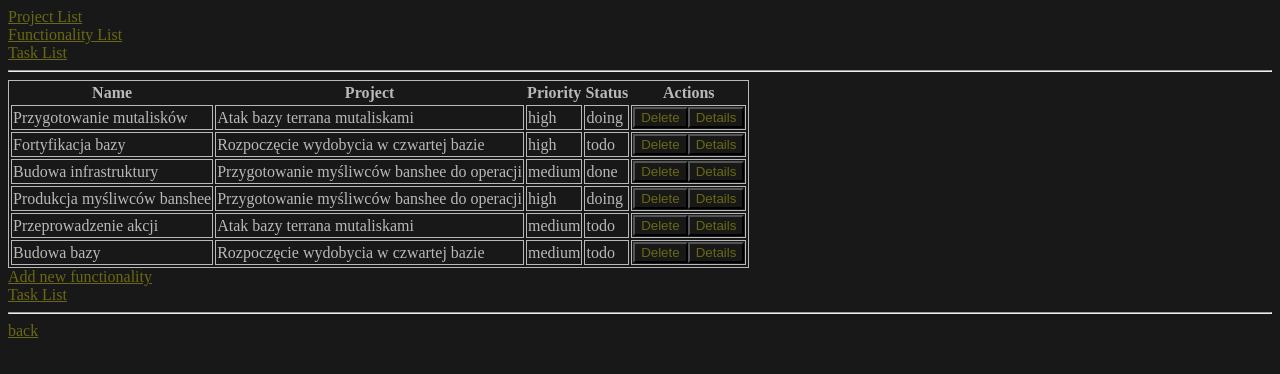
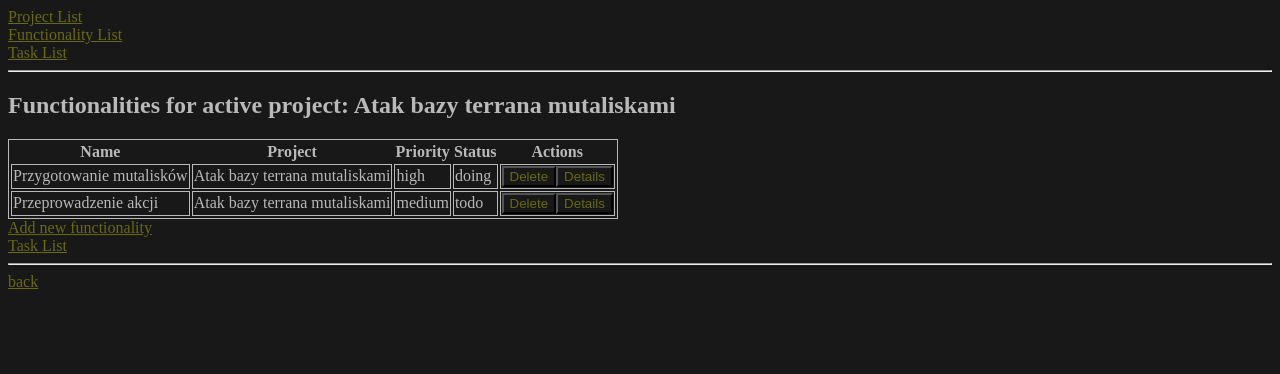
Before and after one commit to murasame112/webowe, an Angular app in the folder ManageMe/: page /functionalities in a window 1280 px wide. Shown: the top 374 px of the page. Built offline with nearby package versions, Linux system fonts and the light colour scheme.

Commit message:
taski tylko dla aktywnego projectu

```diff
--- a/ManageMe/src/app/functionality-list/functionality-list.component.html
+++ b/ManageMe/src/app/functionality-list/functionality-list.component.html
@@ -1,3 +1,4 @@
+<h2>Functionalities for active project: {{activeProject.name}}</h2>
 <table>
     <tr>
         <th>Name</th>
--- a/ManageMe/src/app/functionality-list/functionality-list.component.ts
+++ b/ManageMe/src/app/functionality-list/functionality-list.component.ts
@@ -12,9 +12,11 @@ export class FunctionalityListComponent implements OnInit{
   constructor(private functionalityService: FunctionalityService, private projectService: ProjectService) {}
   @Input() functionalities:Array<Functionality> = [];
   @Input() projectNames: string[] = [];
+  public activeProject!: Project;
   ngOnInit(): void {
 
-    this.functionalities = this.functionalityService.getFunctionalities();
+    this.activeProject = this.projectService.getActiveProject();
+    this.functionalities = this.functionalityService.getFunctionalitiesForProject(this.activeProject.key as string);
 
     this.functionalities.forEach((element) =>{
         let prj = this.projectService.getProjectByKey(element.projectKey as string);
--- a/ManageMe/src/app/task-list/task-list.component.html
+++ b/ManageMe/src/app/task-list/task-list.component.html
@@ -1,3 +1,4 @@
+<h2>Tasks for active project: {{activeProject.name}}</h2>
 <table>
     <tr>
         <th>Name</th>
--- a/ManageMe/src/app/task-list/task-list.component.ts
+++ b/ManageMe/src/app/task-list/task-list.component.ts
@@ -5,6 +5,8 @@ import { Task } from 'src/models/task.model';
 import { FunctionalityService } from '../functionality.service';
 import { UserService } from '../user.service';
 import { User } from 'src/models/user.model';
+import { ProjectService } from '../project.service';
+import { Project } from 'src/models/project.model';
 
 @Component({
   selector: 'app-task-list',
@@ -12,13 +14,22 @@ import { User } from 'src/models/user.model';
   styleUrls: ['./task-list.component.scss']
 })
 export class TaskListComponent implements OnInit{
-  constructor(private functionalityService: FunctionalityService, private taskService: TaskService, private userService: UserService) {}
-  @Input() tasks:Array<Task> = [];
+  constructor(private functionalityService: FunctionalityService, private taskService: TaskService, private userService: UserService, private projectService: ProjectService) {}
+  @Input() tasks:Task[] = [];
   @Input() functionalityNames: string[] = [];
   @Input() ownerNames: string[] = [];
+  public functionalities!: Array<Functionality>;
+  public activeProject!: Project;
   ngOnInit(): void {
 
-    this.tasks = this.taskService.getTasks();
+    this.activeProject = this.projectService.getActiveProject();
+    this.functionalities = this.functionalityService.getFunctionalitiesForProject(this.activeProject.key as string);
+    this.functionalities.forEach((element) => {
+      let funcTasks: Task[] = this.taskService.getTasksForFunctionality(element.key as string);
+      let newTasks: Task[] = [];
+      newTasks = this.tasks.concat(funcTasks);
+      this.tasks = newTasks;
+    });
 
 
     this.tasks.forEach((element) =>{
```
